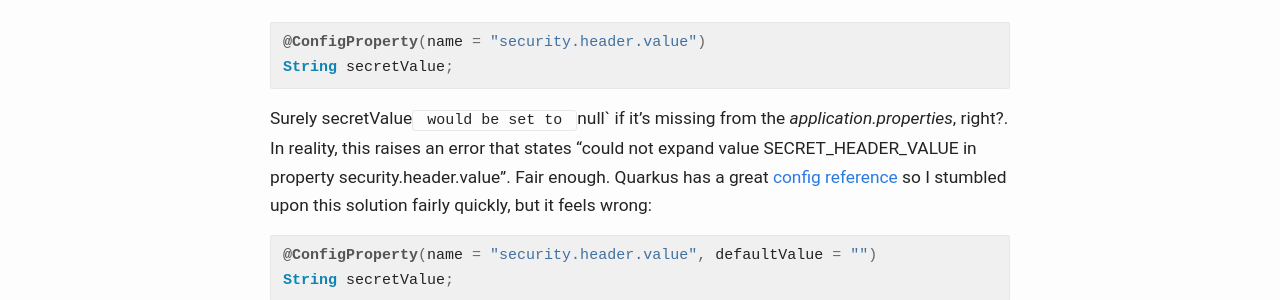
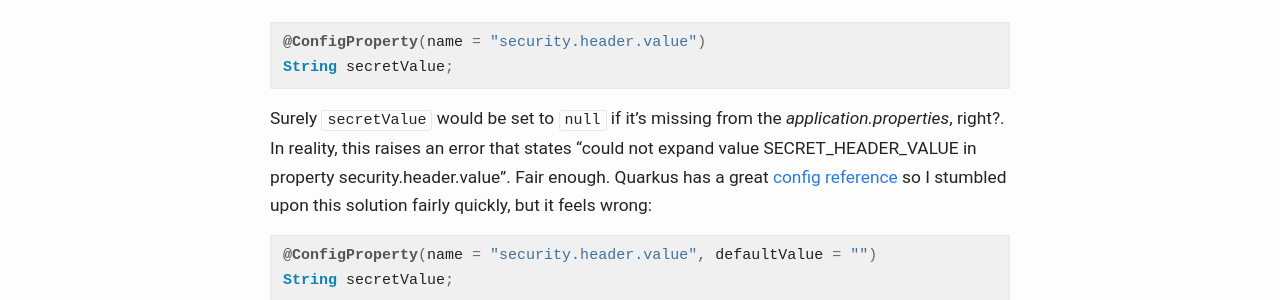
Before and after one commit to evanshortiss/evanshortiss.github.io, a Jekyll site: the page built from _posts/2021-08-17-null-default-environment-variable-quarkus-config.markdown, in a window 1280 px wide. Shown: the part 553-853 px from the top of the page. Built offline with Jekyll 4.4.1, drawn with Linux system fonts in a browser that asks for light colours.

````diff
--- a/_posts/2021-08-17-null-default-environment-variable-quarkus-config.markdown
+++ b/_posts/2021-08-17-null-default-environment-variable-quarkus-config.markdown
@@ -25,7 +25,7 @@ where I'm going wrong here:
 String secretValue;
 ```
 
-Surely secretValue` would be set to `null` if it's missing from the
+Surely `secretValue` would be set to `null` if it's missing from the
 _application.properties_, right?. In reality, this raises an error that states
 "could not expand value SECRET_HEADER_VALUE in property security.header.value".
 Fair enough. Quarkus has a great [config reference](https://quarkus.io/guides/config-reference)
````
